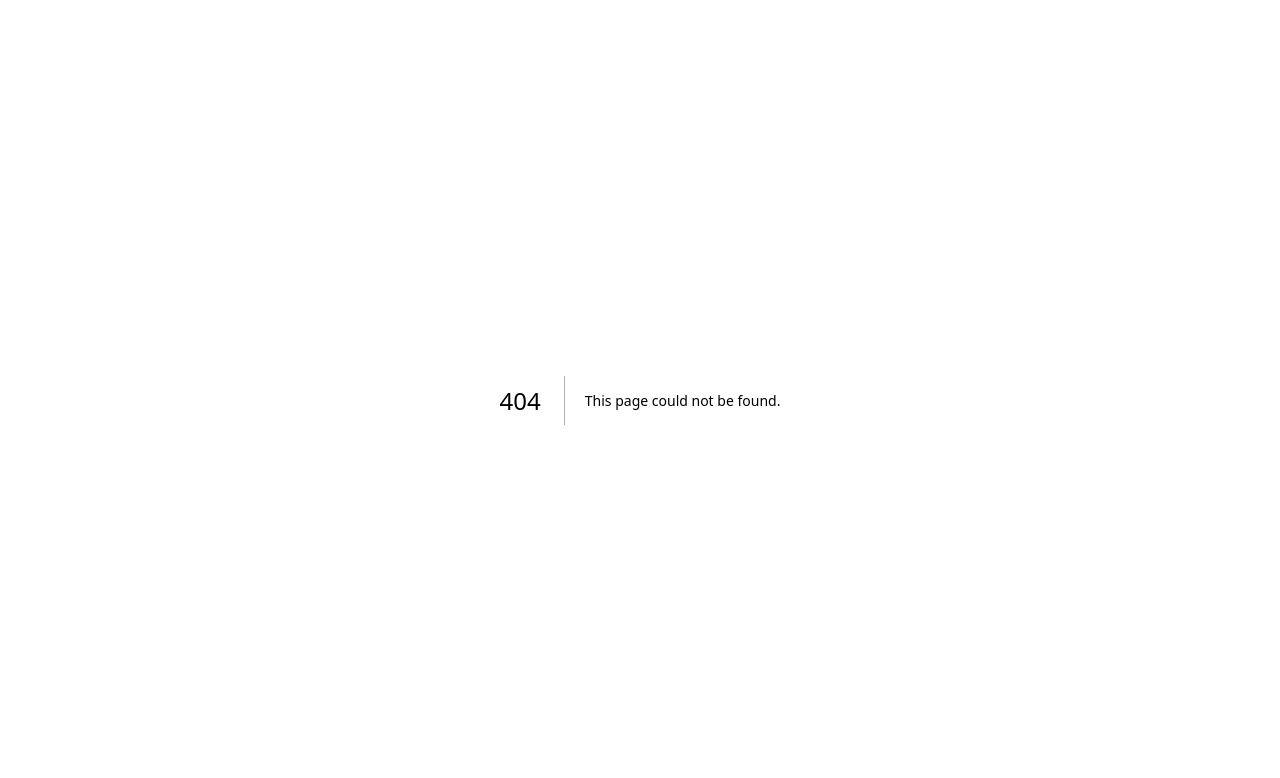
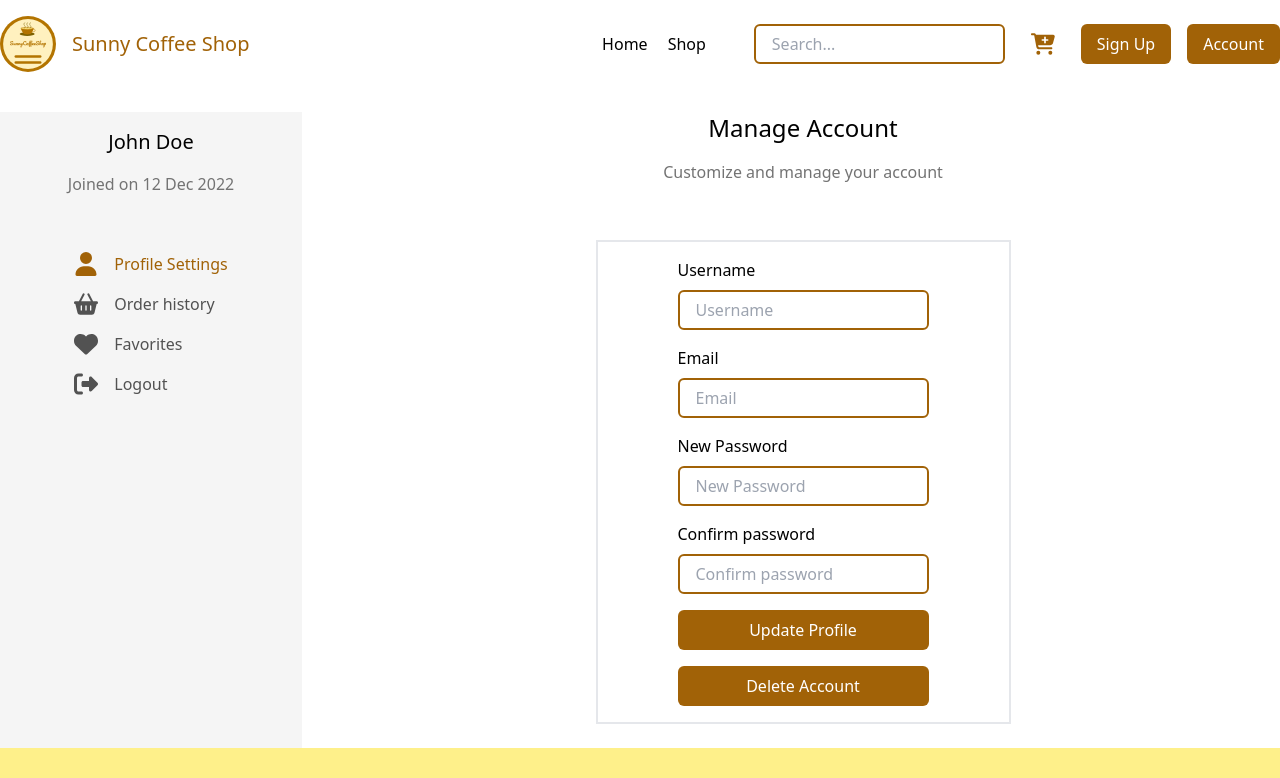
Before and after one commit to harounach/sunnycoffeeshop, a Next.js app: page /account/profile in a window 1280 px wide. Before the commit this address had no page. Shown: the top 778 px of the page. Built offline with nearby package versions, Linux system fonts and the light colour scheme.

Commit message:
Create Profile page

```diff
--- a/components/Appbar/Appbar.tsx
+++ b/components/Appbar/Appbar.tsx
@@ -49,6 +49,7 @@ const Appbar = ({}: AppbarProps) => {
               icon={faCartPlus}
             />
             <Button url="/register" label="Sign Up" />
+            <Button url="/account/profile" label="Account" />
           </nav>
         </div>
       </div>
--- /dev/null
+++ b/pages/account/profile.tsx
@@ -0,0 +1,135 @@
+import Link from "next/link";
+
+import Layout from "@/components/Layout/Layout";
+import { FontAwesomeIcon } from "@fortawesome/react-fontawesome";
+import {
+  faHeart,
+  faRightFromBracket,
+  faShoppingBasket,
+  faUser,
+} from "@fortawesome/free-solid-svg-icons";
+import Button from "@/components/Button/Button";
+import TextField from "@/components/Form/TextField";
+
+export default function Profile() {
+  return (
+    <Layout>
+      <section className="container mx-auto mt-6">
+        <div className="grid grid-cols-12 gap-6">
+          {/* Sidebar */}
+          <div className="col-span-3 bg-neutral-100 px-6 py-4">
+            <h2 className="mb-4 text-center text-xl">John Doe</h2>
+            <p className="mb-14 text-center text-base text-neutral-500">
+              Joined on 12 Dec 2022
+            </p>
+
+            <div className="flex justify-center">
+              <ul className="inline-flex flex-col gap-4">
+                <li>
+                  <Link
+                    className="flex items-center gap-4 text-yellow-700"
+                    href={"/account/profile"}
+                  >
+                    <FontAwesomeIcon className="h-6 w-6" icon={faUser} />{" "}
+                    <span className="text-base">Profile Settings</span>
+                  </Link>
+                </li>
+                <li>
+                  <Link
+                    className="flex items-center gap-4 text-neutral-600"
+                    href={"/account/profile"}
+                  >
+                    <FontAwesomeIcon
+                      className="h-6 w-6"
+                      icon={faShoppingBasket}
+                    />{" "}
+                    <span className="text-base">Order history</span>
+                  </Link>
+                </li>
+                <li>
+                  <Link
+                    className="flex items-center gap-4 text-neutral-600"
+                    href={"/account/profile"}
+                  >
+                    <FontAwesomeIcon className="h-6 w-6" icon={faHeart} />{" "}
+                    <span className="text-base">Favorites</span>
+                  </Link>
+                </li>
+                <li>
+                  <Link
+                    className="flex items-center gap-4 text-neutral-600"
+                    href={"/account/profile"}
+                  >
+                    <FontAwesomeIcon
+                      className="h-6 w-6"
+                      icon={faRightFromBracket}
+                    />{" "}
+                    <span className="text-base">Logout</span>
+                  </Link>
+                </li>
+              </ul>
+            </div>
+          </div>
+          {/* Main Content */}
+          <div className="col-span-9">
+            <h1 className="mb-4 text-center text-2xl">Manage Account</h1>
+            <p className="mb-14 text-center text-base text-neutral-500">
+              Customize and manage your account
+            </p>
+
+            <div className="mb-6 flex justify-center">
+              <form className="inline-flex flex-col gap-4 border-2 border-gray-200 px-20 py-4">
+                <div className="flex flex-col items-start gap-2">
+                  <label htmlFor="username" className="text-base">
+                    Username
+                  </label>
+                  <TextField
+                    name="username"
+                    id="username"
+                    placeholder="Username"
+                  />
+                </div>
+
+                <div className="flex flex-col items-start gap-2">
+                  <label htmlFor="email" className="text-base">
+                    Email
+                  </label>
+                  <TextField name="email" id="email" placeholder="Email" />
+                </div>
+
+                <div className="flex flex-col items-start gap-2">
+                  <label htmlFor="new_password" className="text-base">
+                    New Password
+                  </label>
+                  <TextField
+                    name="new_password"
+                    id="new_password"
+                    placeholder="New Password"
+                  />
+                </div>
+
+                <div className="flex flex-col items-start gap-2">
+                  <label htmlFor="confirm_password" className="text-base">
+                    Confirm password
+                  </label>
+                  <TextField
+                    name="confirm_password"
+                    id="confirm_password"
+                    placeholder="Confirm password"
+                  />
+                </div>
+
+                <Button label="Update Profile" type="submit" />
+                <Button
+                  label="Delete Account"
+                  type="button"
+                  customeClasses="bg-red-500 text-white"
+                />
+              </form>
+            </div>
+          </div>
+        </div>
+      </section>
+    </Layout>
+  );
+}
```
Also changed, not shown: pages/profile.tsx (deleted).
